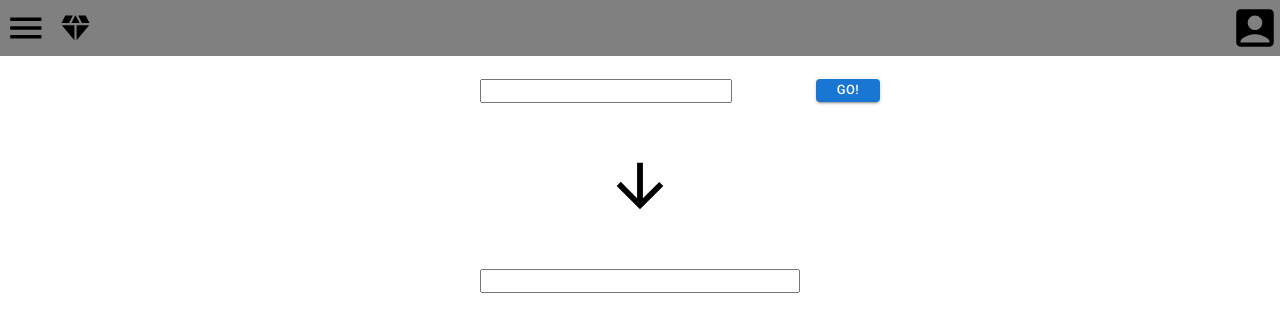
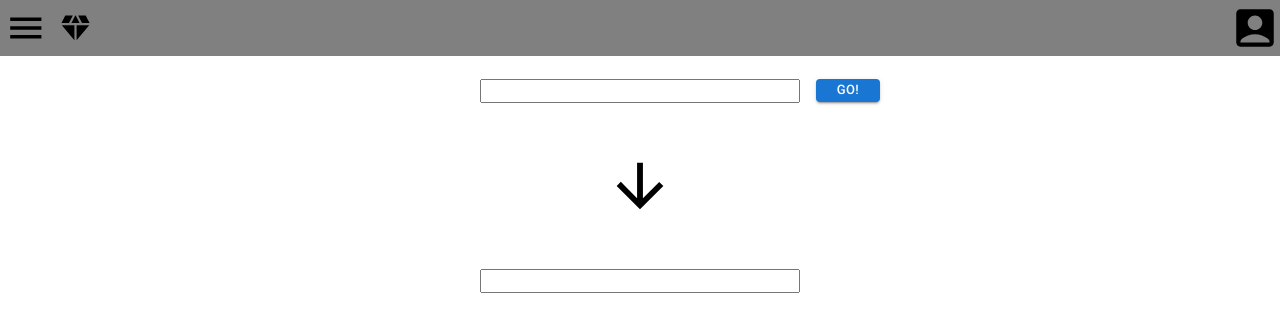
Before and after one commit to ben-me/url-shortener-assignment, a React (Create React App) app: page / in a window 1280 px wide. Shown: the top 332 px of the page. Built offline with nearby package versions, Linux system fonts and the light colour scheme.

Commit message:
style input hook

```diff
--- a/src/components/inputHook.js
+++ b/src/components/inputHook.js
@@ -1,9 +1,10 @@
 import { useState } from "react";
+import styled from "styled-components";
 
 export default function useInput() {
   const [inputValue, setInputValue] = useState("");
   const input = (
-    <input
+    <StyledHook
       type="url"
       value={inputValue}
       pattern="https://.*"
@@ -13,3 +14,7 @@ export default function useInput() {
   );
   return [inputValue, input];
 }
+
+const StyledHook = styled.input`
+  width: 20rem;
+`;
```
